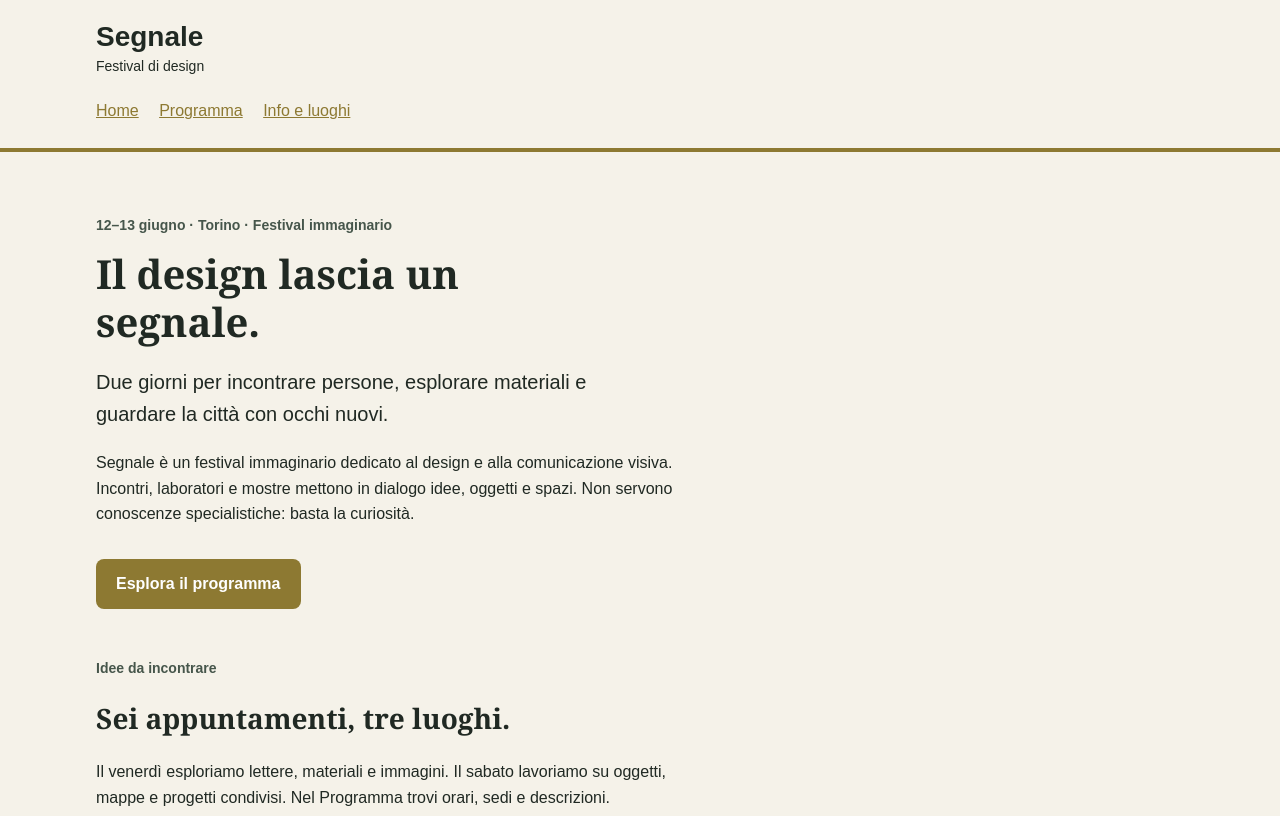
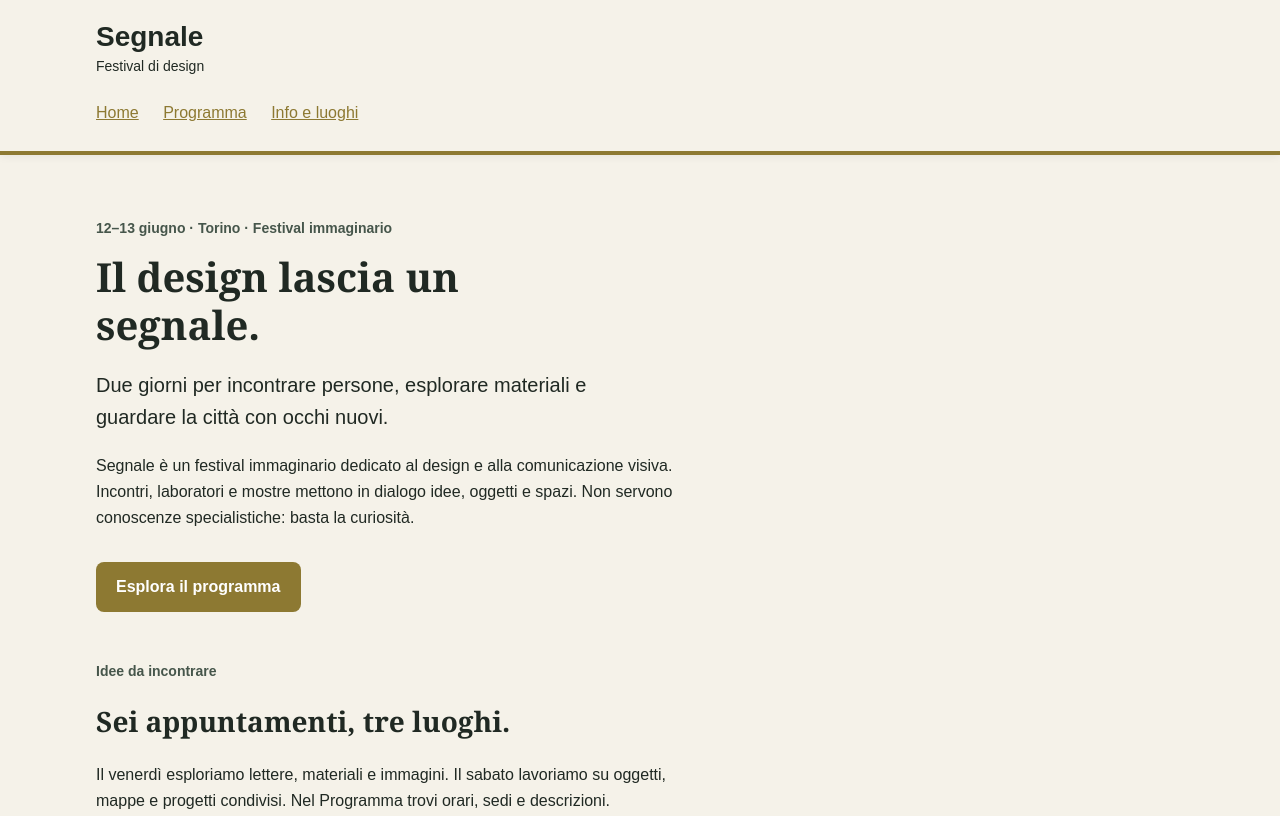
Before and after one commit to lauraferrandososo-commits/consegna-3, a plain HTML site: page index.html in a window 1280 px wide. Shown: the top 816 px of the page. Drawn offline with Linux system fonts and the light colour scheme.

Commit message:
sito consegna 3

```diff
--- a/style.css
+++ b/style.css
@@ -42,10 +42,21 @@ a:focus {
 }
 
 .site-header {
-  padding: 1.25rem 0;
+  position: sticky;
+  top: 0;
+  z-index: 1000; /* Evita che lo slider Swiper o la mappa uMap coprano l'intestazione */
+  background-color: var(--colore-sfondo); /* Sfondo opaco per mantenere il testo leggibile durante lo scorrimento */
+  padding: 0.75rem 0; /* Compatto su telefono per lasciare spazio alla lettura */
   border-bottom: 4px solid var(--colore-primario);
+  box-shadow: 0 2px 8px rgba(0, 0, 0, 0.06); /* Leggera ombra per staccarlo dal contenuto */
 }
 
+/* Su schermi da 600px in su ripristina il padding più ampio */
+@media (min-width: 600px) {
+  .site-header {
+    padding: 1.25rem 0;
+  }
+}
 .brand {
   display: inline-block;
   color: var(--colore-testo);
@@ -67,9 +78,8 @@ nav {
 }
 
 nav a {
-  display: inline-block;
-  margin-right: 1rem;
-  padding: 0.25rem 0;
+  display: block;
+  padding: 0.35rem 0;
 }
 
 .intro {
@@ -200,8 +210,13 @@ h3 {
   top: 1rem;
 }
 
-/* Da 600 px: due colonne. */
+/* Da 600 px: menu orizzontale e due colonne per gli eventi. */
 @media (min-width: 600px) {
+  nav a {
+    display: inline-block;
+    margin-right: 1.25rem;
+  }
+
   .event-grid {
     grid-template-columns: repeat(2, 1fr);
   }
```
Also changed, not shown: 1 other file.
